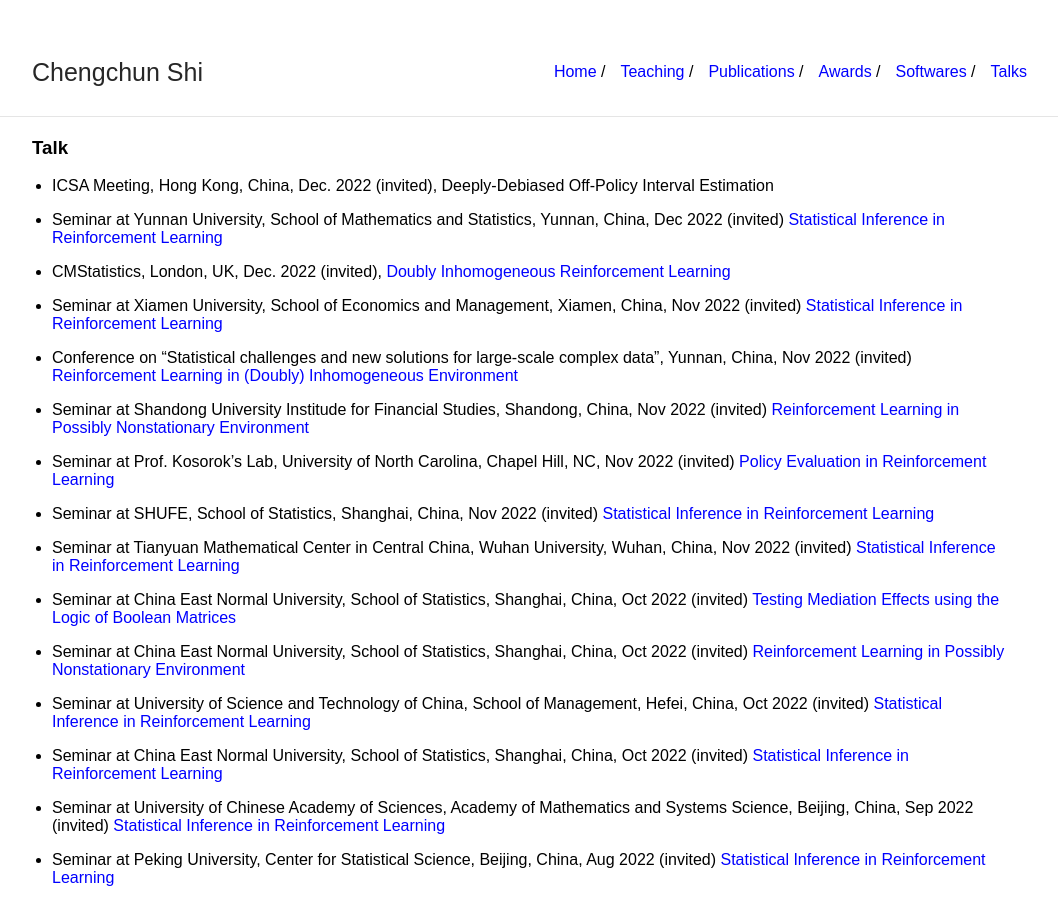
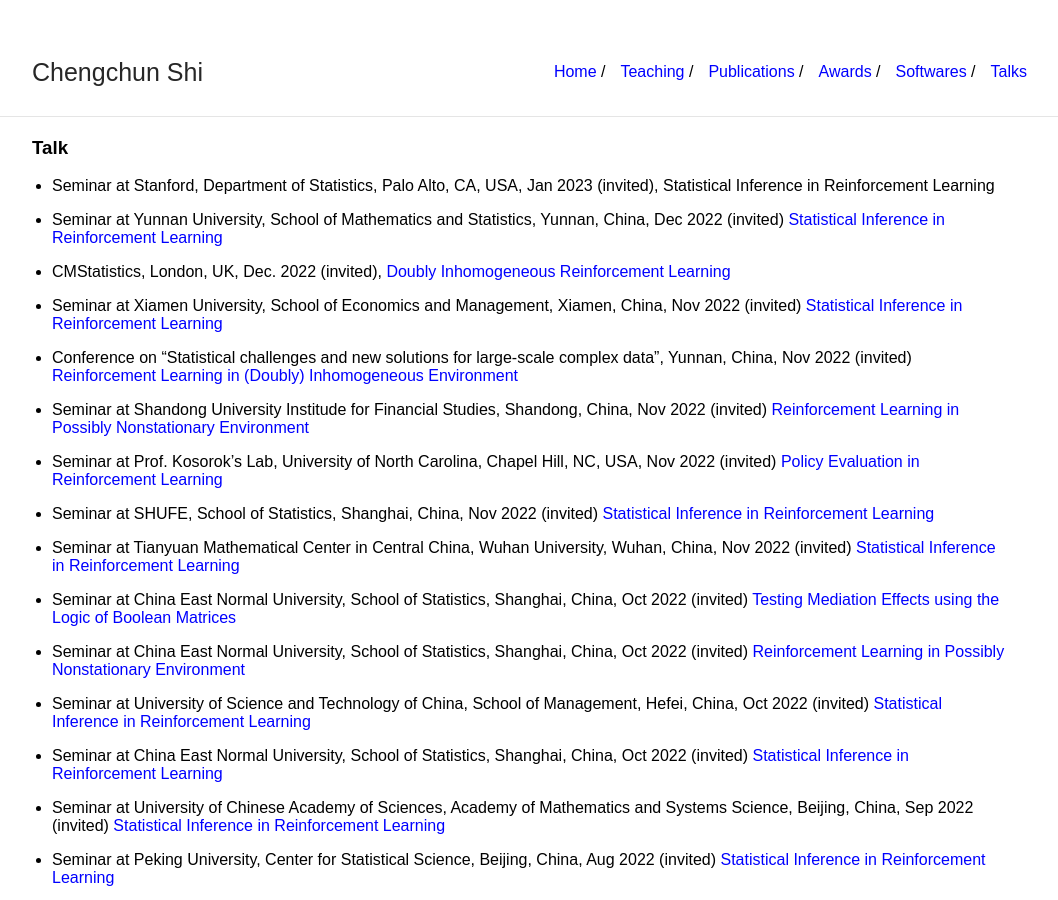
Before and after one commit to callmespring/callmespring.github.io, a Jekyll site: the page built from talk.md, in a window 1280 px wide and 900 px high. Shown: the whole window, without its empty margins (108-1166 px from the left). Built offline with Jekyll 4.4.1, drawn with Linux system fonts in a browser that asks for light colours.

Commit message:
Update talk.md

```diff
--- a/talk.md
+++ b/talk.md
@@ -5,7 +5,7 @@ title: Talk
 
 ### Talk
 
-* ICSA Meeting, Hong Kong, China, Dec. 2022 (invited), Deeply-Debiased Off-Policy Interval Estimation
+* Seminar at Stanford, Department of Statistics, Palo Alto, CA, USA, Jan 2023 (invited), Statistical Inference in Reinforcement Learning
 
 * Seminar at Yunnan University, School of Mathematics and Statistics, Yunnan, China, Dec 2022 (invited) [Statistical Inference in Reinforcement Learning](./slides/StatRL.pdf)
 
@@ -17,7 +17,7 @@ title: Talk
 
 * Seminar at Shandong University Institude for Financial Studies, Shandong, China, Nov 2022 (invited) [Reinforcement Learning in Possibly Nonstationary Environment](./slides/NonstatRL.pdf)
 
-* Seminar at Prof. Kosorok's Lab, University of North Carolina, Chapel Hill, NC, Nov 2022 (invited) [Policy Evaluation in Reinforcement Learning](./slides/PE.pdf)
+* Seminar at Prof. Kosorok's Lab, University of North Carolina, Chapel Hill, NC, USA, Nov 2022 (invited) [Policy Evaluation in Reinforcement Learning](./slides/PE.pdf)
 
 * Seminar at SHUFE, School of Statistics, Shanghai, China, Nov 2022 (invited) [Statistical Inference in Reinforcement Learning](./slides/StatRL.pdf)
 
```
